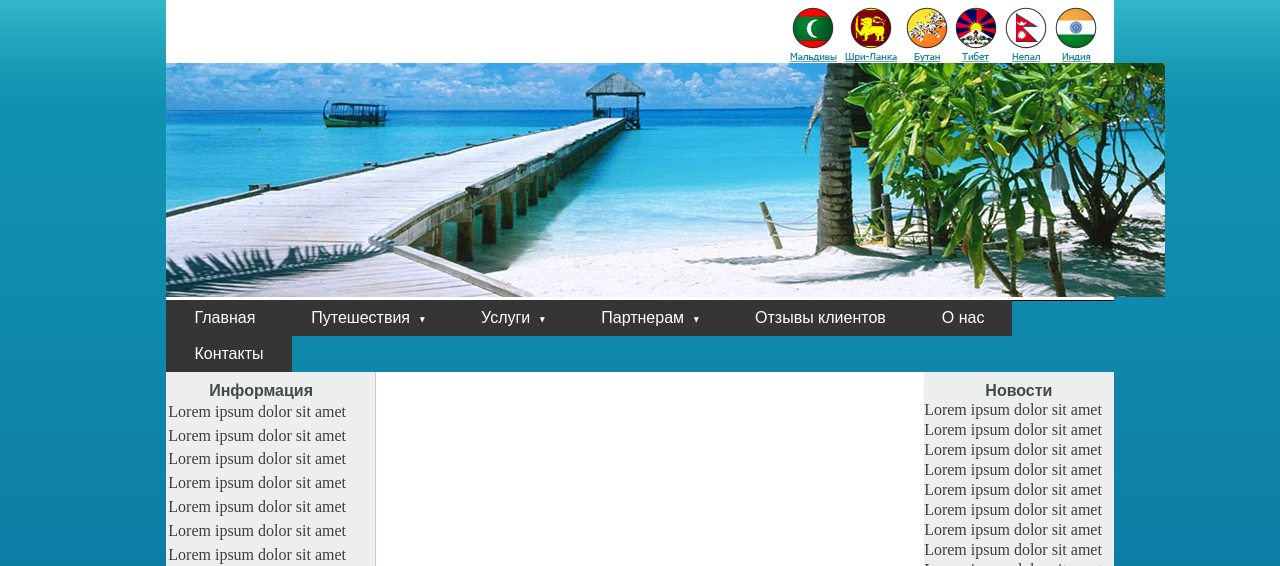
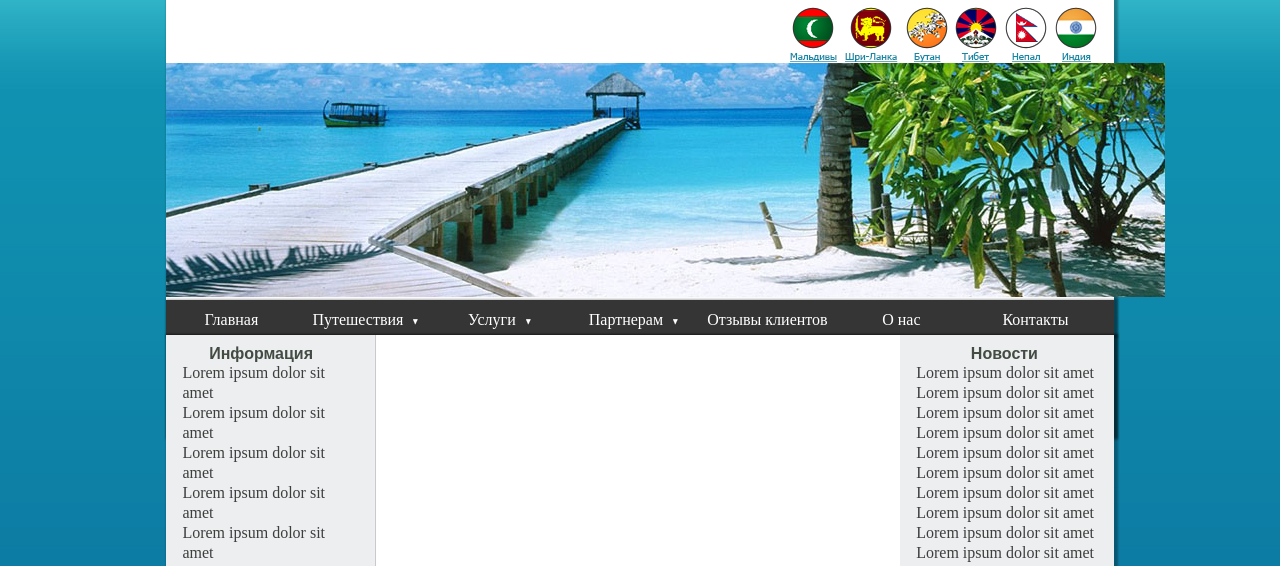
Before and after one commit to RoNikA/Veronika.github.io, a plain HTML site: page home4/index.html in a window 1280 px wide. Shown: the part 231-797 px from the top of the page. Drawn offline with Linux system fonts and the light colour scheme.

Commit message:
Update style.css

```diff
--- a/home4/css/style.css
+++ b/home4/css/style.css
@@ -1,6 +1,7 @@
 body{
 
   width: 100%;
+  min-height: 100%;
   background: url("../img/bk.png");
   background-size: 100% 100%;
   background-position: left, right;
@@ -9,11 +10,12 @@ body{
 }
 .wrapper{
   width: 74%;
+  min-height: 100%;
   margin: 0 auto;
   margin-bottom: 50px;
   padding: 0px;
   background-color: #ffffff;
-
+  box-shadow:2px 3px 2px 2px rgba(0, 0, 0, 0.3);
 
 }
 
@@ -29,16 +31,14 @@ body{
 	height: 163px;
 	margin-left: 4%;
 	float: left;
+}
 
-
-	}
 .contact{
 	width: 150px;
 	float: left;
 	margin: 1% 0% 0% 52%;
 
 	}
-
 .contact ul{
 	font: 12px Arial, sans-serif;
 	color: #41a1b9;
@@ -49,8 +49,6 @@ body{
 	width: 40%;
 	float: right;
         margin: 1% 1% 0% 0% ;
-
-
    	}
 .flags img{
 	float: right;
@@ -60,42 +58,51 @@ body{
 
 .banner	{
 	width: 100%;
-
 	clear: both;
 	}
 
+ul {
+  padding-left: 0;
+  list-style: none;
+}
 
- .menu  {
+a {
+  color: #ffffff;
+  text-decoration: none;
+  display: block;
   width: 100%;
+  height: 100%;
+}
+
+.menu {
+  display: block;
+  width: 100%;
+  height: 35px;
+  background-color: #353535;
+  box-shadow:2px 1px 2px 2px rgba(0, 0, 0, 0.3);
+}
+
+   .menu > li {
+  display: inline-block;
+  text-align: center;
+  width: 130px;
+  height: 35px;
+  margin: 0;
+  line-height: 40px;
+  vertical-align: top;
   position: relative;
-    list-style: none;
-    margin: 0;
-    font-family: Arial, sans-serif;
-    font-size: 12pt;
-    border-bottom: 1px black solid;
-    background: #343434;
 }
-   .menu > li ul {
+
+.submenu {
   position: absolute;
+  width: 100%;
   display: none;
-    font-family: Arial, sans-serif;
-    font-size: 12pt;
+  background-color: #353535;
+}
+.menu > li:hover > ul {
+  display: block;
+}
 
-
-   }
-    .menu > li a {
-
-    display: block;
-    padding: 10px 28px;
-    float: left;
-    text-decoration: none;
-    color: #ffffff;
-
-    background-color: #353535;
-    border-bottom: none;
-   font-family: Arial, sans-serif;
-    font-size: 12pt;
-}
 .menu > li a:hover {
     color: #ffffff;
     background-color: #353535;
@@ -103,11 +110,8 @@ body{
    .menu > li:hover ul {
     display: block;
     float: left;
-    margin-top: 36px;
-    margin-left: 115px;
 
 }
-
 
 .menu> li img{
    	margin-left: 10px;
@@ -121,12 +125,12 @@ body{
 	 }
 
 
-
  .fon{
 
   width: 100%;
   background: url("../img/fon.jpg");
   float: left;
+  box-shadow:2px 1px 2px 2px rgba(0, 0, 0, 0.3);
 
    }
    .fon h3{
@@ -148,11 +152,11 @@ body{
 	float: left;
 	background: #edeef0;
 	}
-	.nav li{
-	padding: 1%;
+.nav li,
+ .news li {
+	padding-left: 16px;
+
 }
-
-
 
 .main{
 	float: left;
@@ -161,24 +165,27 @@ body{
 
 	}
     .news{
-    	width: 20%;
+    	width: 22%;
     	float: right;
     	background: #edeef0;
-
+    	padding-right: 5px;
     }
 footer{
 
-    position: fixed;
+    display: fixed;
+    height: 100px;
     left: 0;
     bottom: 10px;
     text-align: center;
+    line-height: 40px;
     padding: 10px;
     color: #ffffff;
     width: 100%;
+    box-shadow: 2px 1px 2px 2px rgba(0, 0, 0, 0.3);
+	}
+
+footer p{
+	font: 12px Arial, sans-serif;
+
 
 }
-
-p{
-	font: 12px Arial, sans-serif;
-
-}
```
Lines whose indentation alone changed are shown as unchanged.
